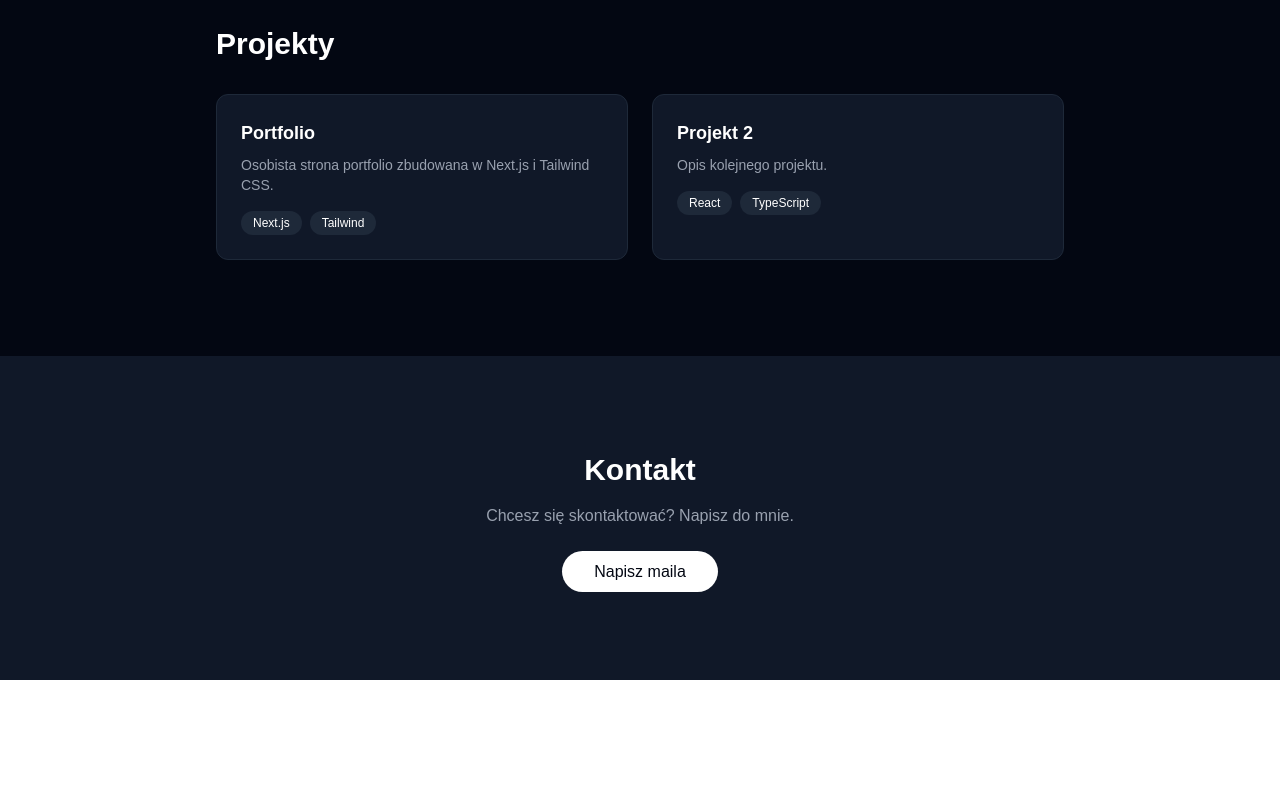
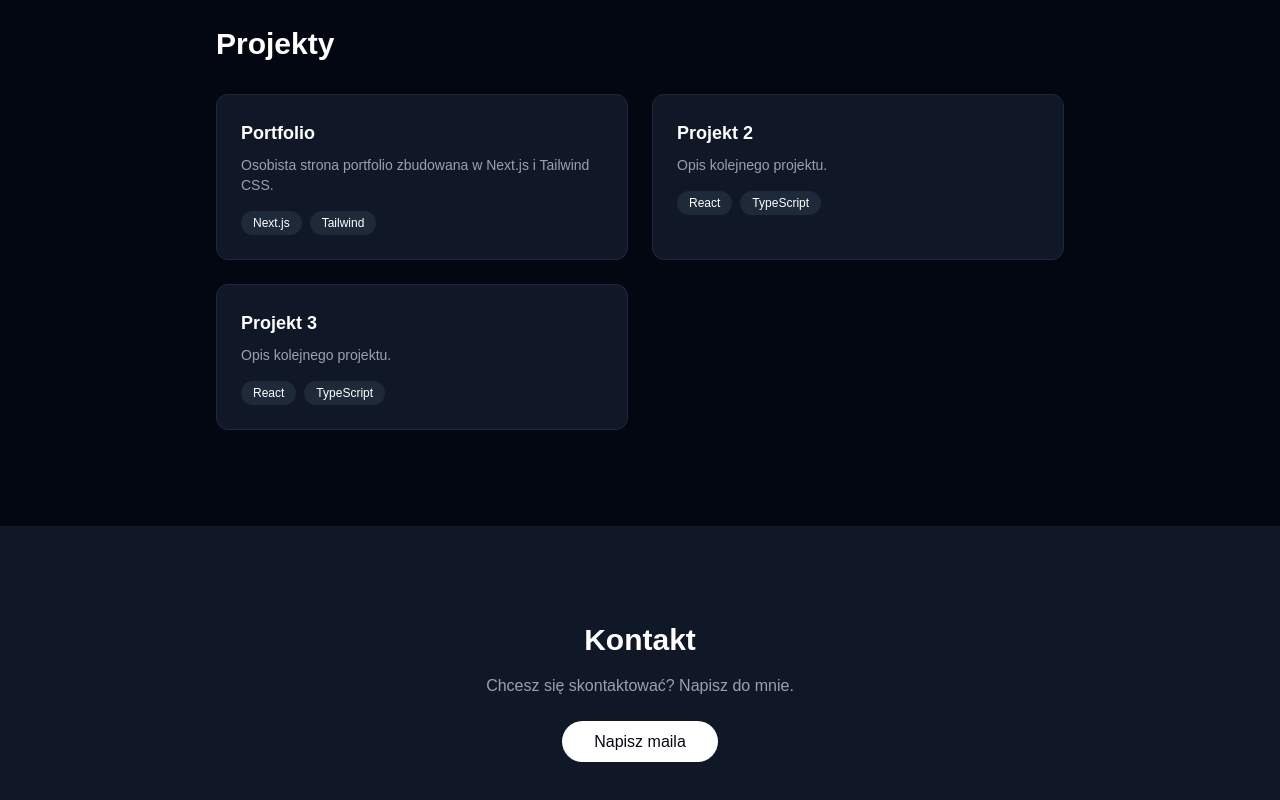
Before and after one commit to fornalbartosz3/moje-portfolio, a Next.js app: page / in a window 1280 px wide. Shown: the part 1569-2369 px from the top of the page. Before the commit the page ends 2249 px from the top, so only its background shows below. Built offline with nearby package versions, Linux system fonts and the light colour scheme.

Commit message:
add third project

```diff
--- a/app/page.tsx
+++ b/app/page.tsx
@@ -15,6 +15,12 @@ const projects: Project[] = [
   {
     id: 2,
     title: "Projekt 2",
+    description: "Opis kolejnego projektu.",
+    tags: ["React", "TypeScript"],
+  },
+  {
+    id: 3,
+    title: "Projekt 3",
     description: "Opis kolejnego projektu.",
     tags: ["React", "TypeScript"],
   },
```
